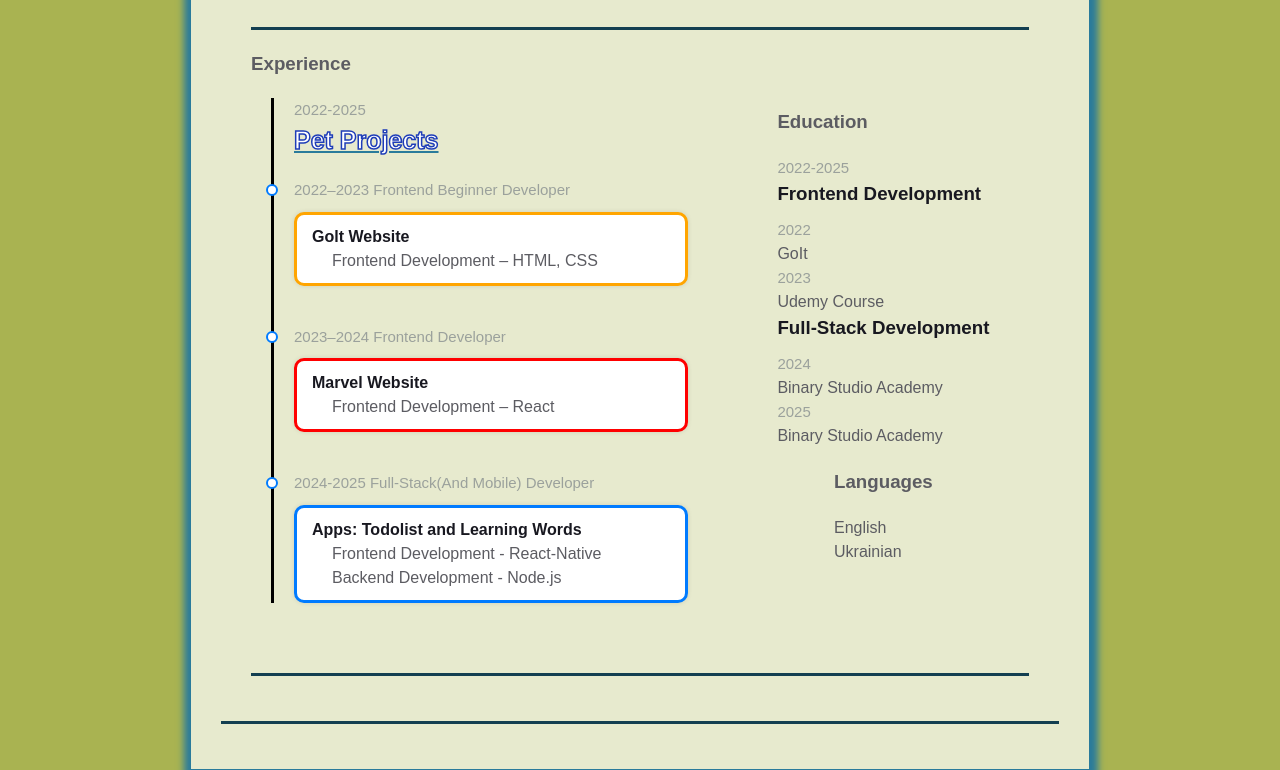
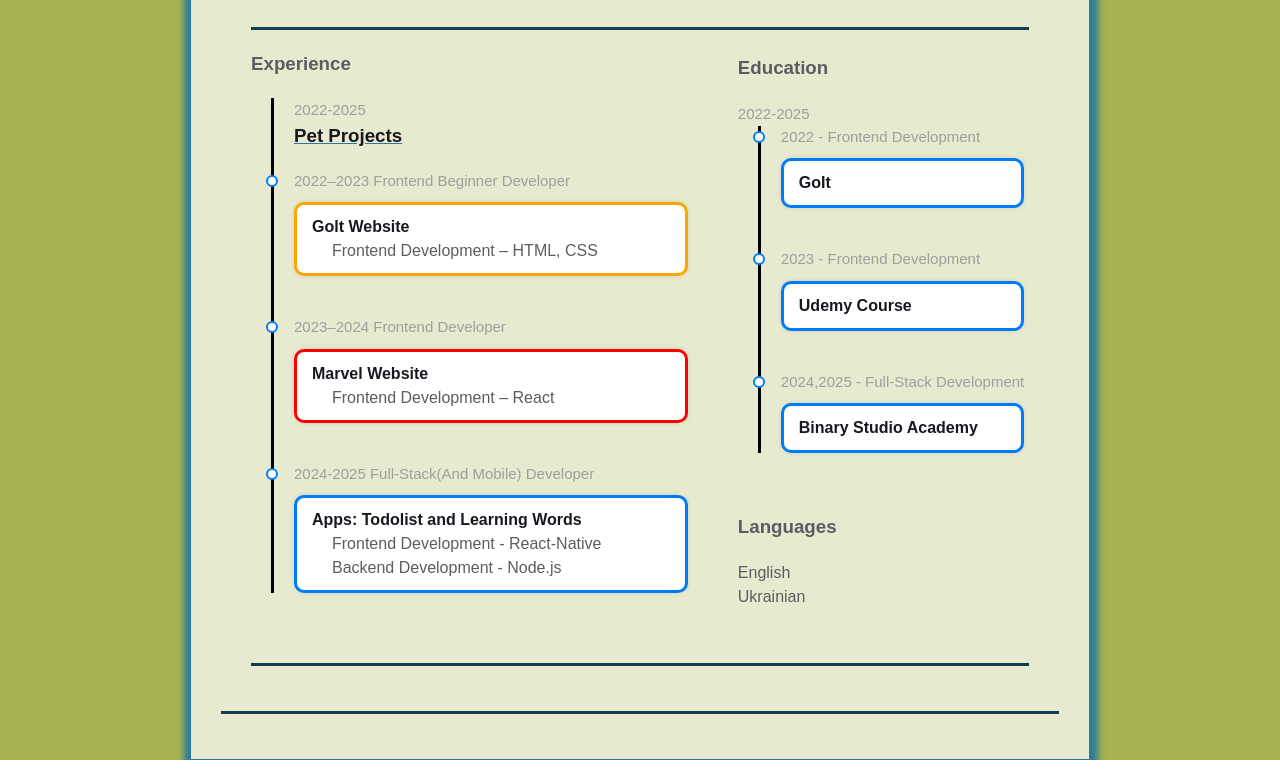
Before and after one commit to m1liaron/m1liaron-homepage, a plain HTML site: page index.html in a window 1280 px wide. Shown: the part 2395-3165 px from the top of the page. Drawn offline with Linux system fonts and the light colour scheme.

Commit message:
feat: Education block

```diff
--- a/index.html
+++ b/index.html
@@ -273,21 +273,36 @@
                                             <div class="additional-info__education-university">
                                                 <span class="additional-info__education-university-durability"> 2022-2025
                                                 </span>
-                                                <h3 class="additional-info__education-university-speciality">Frontend
-                                                    Development</h3>
-                                                <span class="additional-info__education-university-durability">2022 </span>
-                                                <p class="additional-info__education-university-name">GoIt </p>
-                                                <span class="additional-info__education-university-durability">2023 </span>
-                                                <p class="additional-info__education-university-name">Udemy Course </p>
 
-                                                <h3 class="additional-info__education-university-speciality">Full-Stack
-                                                    Development</h3>
-                                                <span class="additional-info__education-university-durability">2024 </span>
-                                                <p class="additional-info__education-university-name">Binary Studio Academy
-                                                </p>
-                                                <span class="additional-info__education-university-durability">2025 </span>
-                                                <p class="additional-info__education-university-name">Binary Studio Academy
-                                                </p>
+                                                <div class="experiences__company">
+                                                    <div class="experiences__company-project">
+                                                        <div class="circle"></div>
+                                                        <div class="content">
+                                                            <p class="experiences__company-project-role">2022 - Frontend Development</p>
+                                                            <div class="experiences__company-project__box blue">
+                                                                <strong class="experiences__company-project-name">GoIt</strong><br />
+                                                            </div>
+                                                        </div>
+                                                    </div>
+                                                    <div class="experiences__company-project">
+                                                        <div class="circle"></div>
+                                                        <div class="content">
+                                                            <p class="experiences__company-project-role">2023 - Frontend Development</p>
+                                                            <div class="experiences__company-project__box blue">
+                                                                <strong class="experiences__company-project-name">Udemy Course</strong><br />
+                                                            </div>
+                                                        </div>
+                                                    </div>
+                                                    <div class="experiences__company-project">
+                                                        <div class="circle"></div>
+                                                        <div class="content">
+                                                            <p class="experiences__company-project-role">2024,2025 - Full-Stack Development</p>
+                                                            <div class="experiences__company-project__box blue">
+                                                                <strong class="experiences__company-project-name">Binary Studio Academy</strong><br />
+                                                            </div>
+                                                        </div>
+                                                    </div>
+                                                </div>
                                             </div>
 
                                         </div>
--- a/styles.css
+++ b/styles.css
@@ -338,13 +338,11 @@ span.higlight {
 }
 
 .experiences__company-header-name {
-    color: var(--experience-title-color);
+    color: var(--primary-text-color);
     text-decoration-color: var(--text-decoration-color);
     text-decoration-line: underline;
     text-align: left;
     margin-bottom: 20px;
-    font-size: 25px;
-    -webkit-text-stroke: 1.5px #1E3DB8;
 }
 
 .experiences__company__point {
@@ -431,6 +429,7 @@ span.higlight {
 
 .additional-info {
     flex: 1 1 40%;
+    align-items: start;
 }
 
 .additional-info__education {
@@ -462,6 +461,7 @@ span.higlight {
 
 .additional-info__languages {
     margin-bottom: 20px;
+    text-align: start;
 }
 
 .additional-info__languages-header {
```
